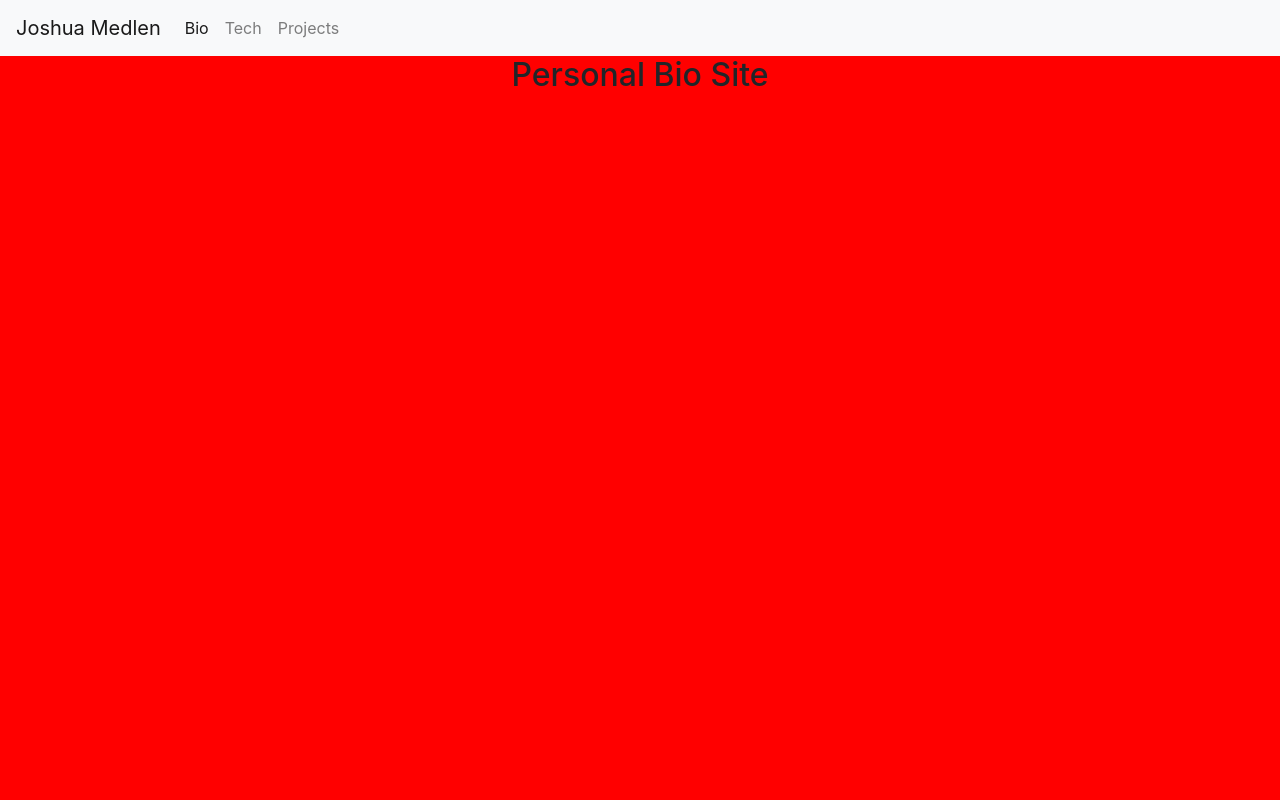
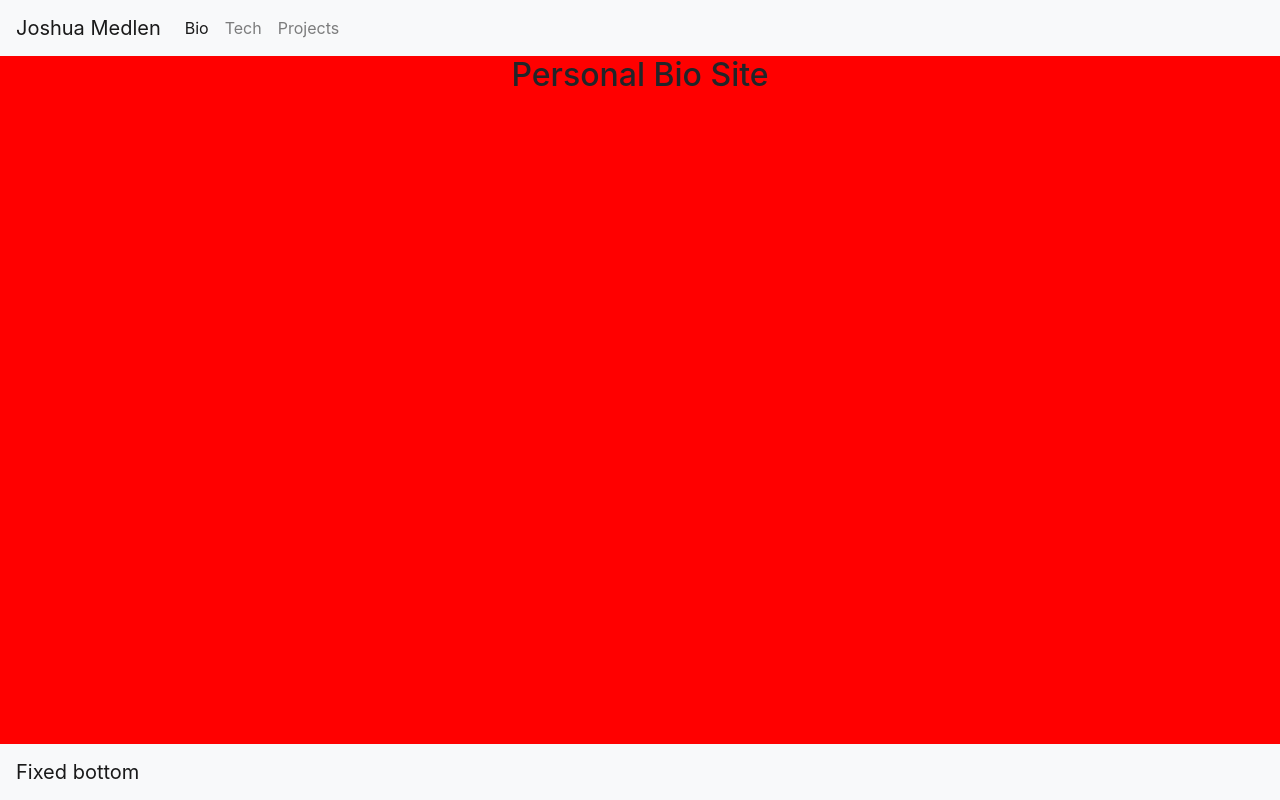
Before and after one commit to medlenmage/react-personal-bio, a React (Create React App) app: page / in a window 1280 px wide. Built offline with nearby package versions, Linux system fonts and the light colour scheme; the HTML template or start-up script is replaced by a standard one.

Commit message:
added a footer

```diff
--- a/src/App/App.js
+++ b/src/App/App.js
@@ -1,6 +1,7 @@
 import React from 'react';
 import './App.scss';
 import MyNavbar from '../components/pages/MyNavbar/MyNavbar';
+import MyFooter from '../components/pages/MyFooter/MyFooter';
 
 class App extends React.Component {
   render() {
@@ -8,6 +9,7 @@ class App extends React.Component {
       <div className="App">
         <MyNavbar />
         <h2>Personal Bio Site</h2>
+        <MyFooter />
       </div>
     );
   }
--- a/src/components/pages/MyFooter/MyFooter.js
+++ b/src/components/pages/MyFooter/MyFooter.js
@@ -0,0 +1,15 @@
+import React from 'react';
+
+class MyFooter extends React.Component {
+  render() {
+    return (
+      <div className="Footer">
+        <nav class="navbar fixed-bottom navbar-light bg-light">
+          <a class="navbar-brand" href="h">Fixed bottom</a>
+        </nav>
+      </div>
+    );
+  }
+}
+
+export default MyFooter;
```
